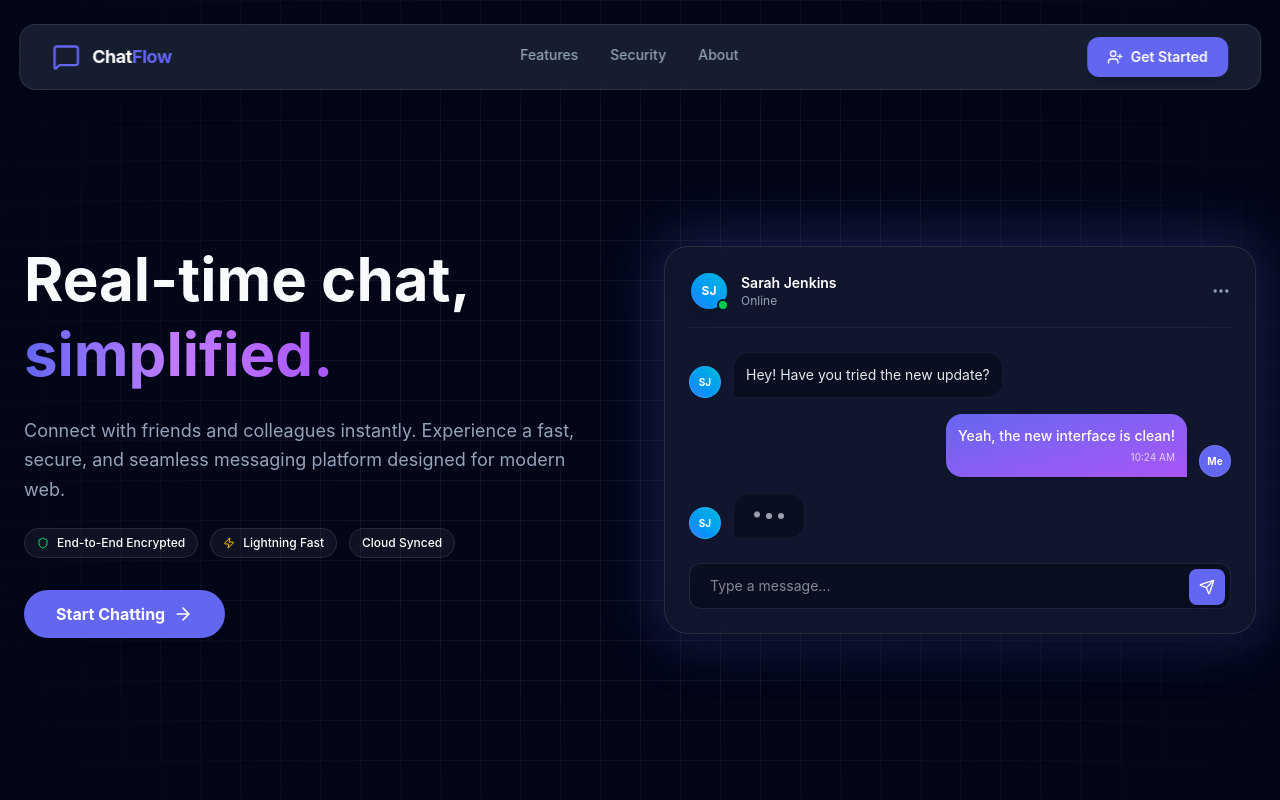
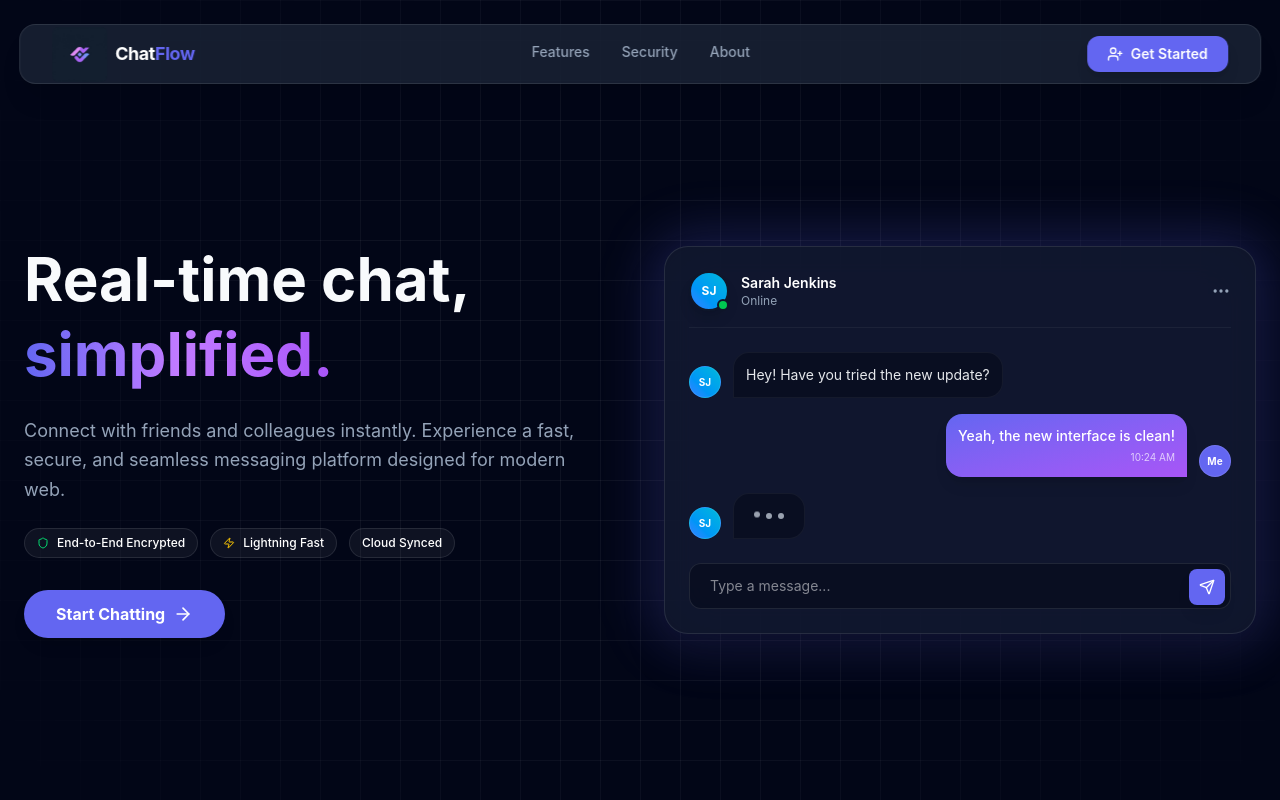
Before and after one commit to ankitbareth-dev/Chat-App-Frontend, a React (Vite) app: page / in a window 1280 px wide. Shown: the top 800 px of the page. Built offline with nearby package versions, Linux system fonts and the light colour scheme; no server answers.

Commit message:
replace logo with new one in navbar and title bar

```diff
--- a/index.html
+++ b/index.html
@@ -3,9 +3,9 @@
   <head>
     <meta charset="UTF-8" />
 
-    <link rel="icon" type="image/png" href="/App-Logo.png" />
+    <link rel="icon" type="image/jpg" href="/App-Logo.jpg" />
     <meta name="viewport" content="width=device-width, initial-scale=1.0" />
-    <title>chat-app</title>
+    <title>ChatFlow</title>
   </head>
   <body>
     <div id="root"></div>
--- a/src/features/landing/Navbar.tsx
+++ b/src/features/landing/Navbar.tsx
@@ -1,19 +1,24 @@
-import { UserPlus, MessageSquare } from "lucide-react";
+import { UserPlus } from "lucide-react";
 import { useNavigate } from "react-router-dom";
 
 export const Navbar = () => {
   const navigate = useNavigate();
   return (
-    <nav className="fixed top-6 left-1/2 -translate-x-1/2 w-[97%] max-w-7xl z-50 rounded-2xl border border-white/10 bg-[var(--bg-card)] backdrop-blur-xl shadow-xl">
-      <div className="flex items-center justify-between px-8 py-3">
-        <div className="flex items-center gap-3">
-          {/* Chat Icon (MessageSquare) */}
-          <MessageSquare className="h-7 w-7 text-[var(--brand-primary)]" />
-          <span className="text-lg font-bold tracking-tight text-white">
+    <nav className="fixed top-6 left-1/2 -translate-x-1/2 w-[97%] max-w-7xl h-[60px] z-50 rounded-2xl border border-white/10 bg-[var(--bg-card)] backdrop-blur-xl shadow-xl">
+      <div className="flex items-center justify-between px-8 h-full">
+        {/* Logo section */}
+        <div className="flex items-center gap-2">
+          <img
+            src="/App-Logo.jpg"
+            alt="ChatFlow Logo"
+            className="w-[55px] h-[55px] object-contain rounded-md flex-shrink-0"
+          />
+          <span className="text-lg font-bold tracking-tight text-white leading-none">
             Chat<span className="text-[var(--brand-primary)]">Flow</span>
           </span>
         </div>
 
+        {/* Middle links */}
         <div className="hidden md:flex items-center gap-8">
           {["Features", "Security", "About"].map((item) => (
             <a
@@ -22,15 +27,15 @@ export const Navbar = () => {
               className="text-sm font-medium text-[var(--text-muted)] hover:text-white transition-colors relative pb-1 group"
             >
               {item}
-              {/* Hover Line Animation */}
               <span className="absolute bottom-0 left-0 w-0 h-[2px] bg-[var(--brand-primary)] group-hover:w-full transition-all duration-300 ease-in-out"></span>
             </a>
           ))}
         </div>
 
+        {/* Button */}
         <div className="flex items-center gap-4">
           <button
-            className="flex items-center gap-2 rounded-xl bg-[var(--brand-primary)] px-5 py-2.5 text-sm font-semibold text-white shadow-lg shadow-[var(--brand-primary)]/30 transition-all hover:scale-105 cursor-pointer"
+            className="flex items-center gap-2 rounded-xl bg-[var(--brand-primary)] px-5 py-2 text-sm font-semibold text-white shadow-lg shadow-[var(--brand-primary)]/30 transition-all hover:scale-105 cursor-pointer"
             onClick={() => navigate("/auth")}
           >
             <UserPlus className="h-4 w-4" />
```
Also changed, not shown: public/App-Logo.jpg (added), public/App-Logo.png (deleted).
